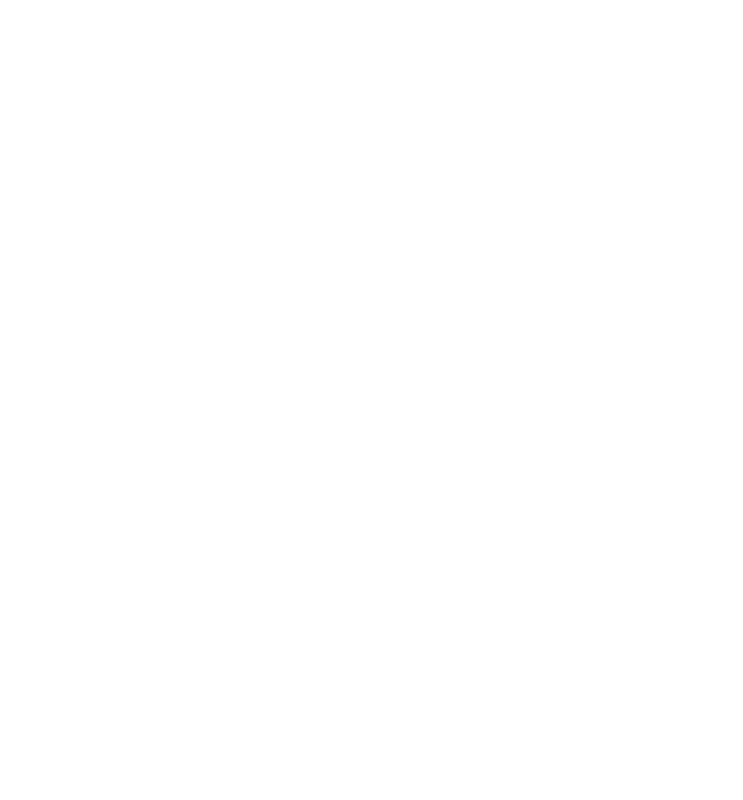
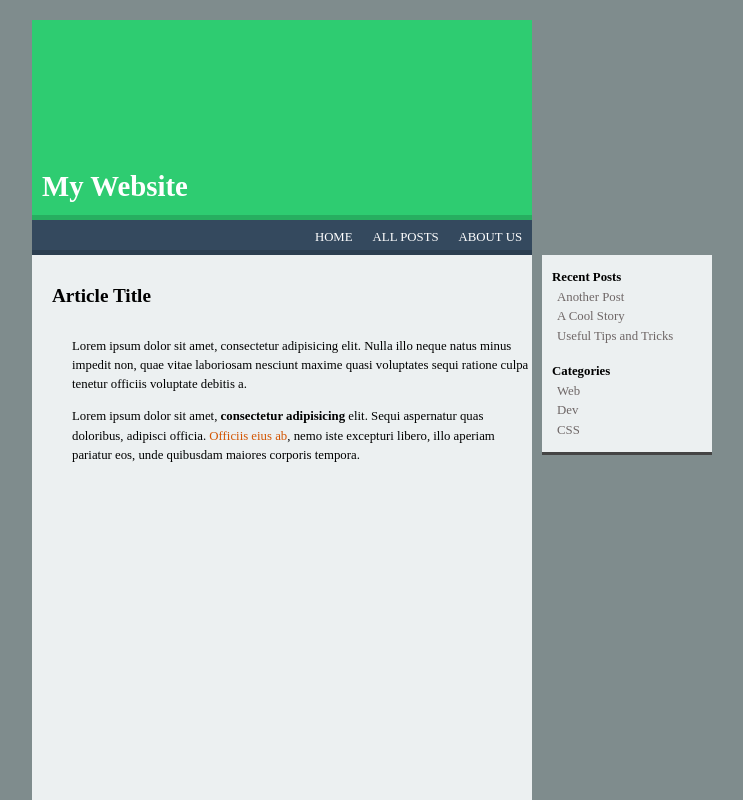
Before and after one commit to nickfredman/winter2015-making-it-real, a plain HTML site: page index.html in a window 1280 px wide. Shown: the top 800 px of the page, without its empty margins (358-1101 px from the left). Drawn offline with nearby package versions, Linux system fonts and the light colour scheme.

Commit message:
First section of site done

```diff
--- a/index.html
+++ b/index.html
@@ -2,13 +2,58 @@
 <html lang="en">
 <head>
   <meta charset="utf-8">
-  <title>Untitled</title>
+  <title>Making It Real</title>
   <link rel="stylesheet" type="text/css" href="http://cdnjs.cloudflare.com/ajax/libs/normalize/3.0.1/normalize.min.css">
   <link rel="stylesheet" type="text/css" href="main.css">
 </head>
 <body>
+  <!-- Main site container -->
+	<div class="container">
+
+    <!-- Header Elements -->
+  	<header>
+      <div>
+        <h1>My Website</h1>
+      </div>
+    </header>
+
+    <!-- Nav Elements -->
+    <nav>
+      <ul class="main-nav">
+        <li>ABOUT US</li>
+        <li>ALL POSTS</li>
+        <li>HOME</li>
+      </ul>
+    </nav>
 
 
+    <!-- Side Bar Element -->
+    <div class="sidebar">
+      <ul class="sidebar-list">Recent Posts
+        <li>Another Post</li>
+        <li>A Cool Story</li>
+        <li>Useful Tips and Tricks</li>
+      </ul>
+      <ul class="sidebar-list">Categories
+        <li>Web</li>
+        <li>Dev</li>
+        <li>CSS</li>
+      </ul>
+    </div>
+
+    <!-- Main Article Content -->
+    <article>
+      <h1 class="article-title">Article Title</h1>
+      <div class="main-content">
+        <section>
+          <p>Lorem ipsum dolor sit amet, consectetur adipisicing elit. Nulla illo neque natus minus impedit non, quae vitae laboriosam nesciunt maxime quasi voluptates sequi ratione culpa tenetur officiis voluptate debitis a.</p>
+          <p>Lorem ipsum dolor sit amet, <strong>consectetur adipisicing</strong> elit. Sequi aspernatur quas doloribus, adipisci officia. <a class="inline-link" href="#">Officiis eius ab</a>, nemo iste excepturi libero, illo aperiam pariatur eos, unde quibusdam maiores corporis tempora.</p>
+        </section>
+      </div>
+
+    </article>
+
+  </div>
 
 </body>
 </html>
--- a/main.css
+++ b/main.css
@@ -0,0 +1,93 @@
+* {
+  box-sizing: border-box;
+}
+
+body {
+  background: #7F8C8D;
+}
+
+.container {
+  width: 500px;
+  height: 1000px;
+  background: #ECF0F1;
+  margin: auto;
+  position: relative;
+}
+
+header {
+  height: 200px;
+  background: #2ECC71;
+  border-bottom: 5px solid #27AE60;
+  margin-top: 20px;
+}
+
+header h1 {
+  color: #fff;
+  font-size: 1.8rem;
+  padding: 150px 0 0 10px;
+  margin: 0;
+}
+
+nav {
+  height: 35px;
+  background: #34495E;
+  border-bottom: 5px solid #2C3E50;
+}
+
+.main-nav {
+  color: #fff;
+  margin: 0;
+}
+
+.main-nav li {
+  display: inline-block;
+  line-height: 35px;
+  float: right;
+  padding-left: 10px;
+  padding-right: 10px;
+  font-size: .8rem;
+}
+
+.sidebar {
+  background: #ECF0F1;
+  border-bottom: 3px solid #444444;
+  width: 170px;
+  height: 200px;
+  position: absolute;
+  top: 235px;
+  left: 510px;
+}
+
+.sidebar-list {
+  font-weight: bold;
+  padding: 15px 0 0 10px;
+  margin: 0;
+  font-size: .8rem;
+}
+
+.sidebar-list li {
+  list-style: none;
+  font-weight: normal;
+  color: #6E6666;
+  margin: 5px 5px;
+}
+
+.article-title {
+  font-size: 1.2rem;
+  margin: 30px 20px;
+}
+
+.main-content {
+
+}
+
+section p {
+  font-size: .8rem;
+  margin-left: 40px;
+  line-height: 1.2rem;
+}
+
+.inline-link {
+  color: #D35400;
+  text-decoration: none;
+}
```
